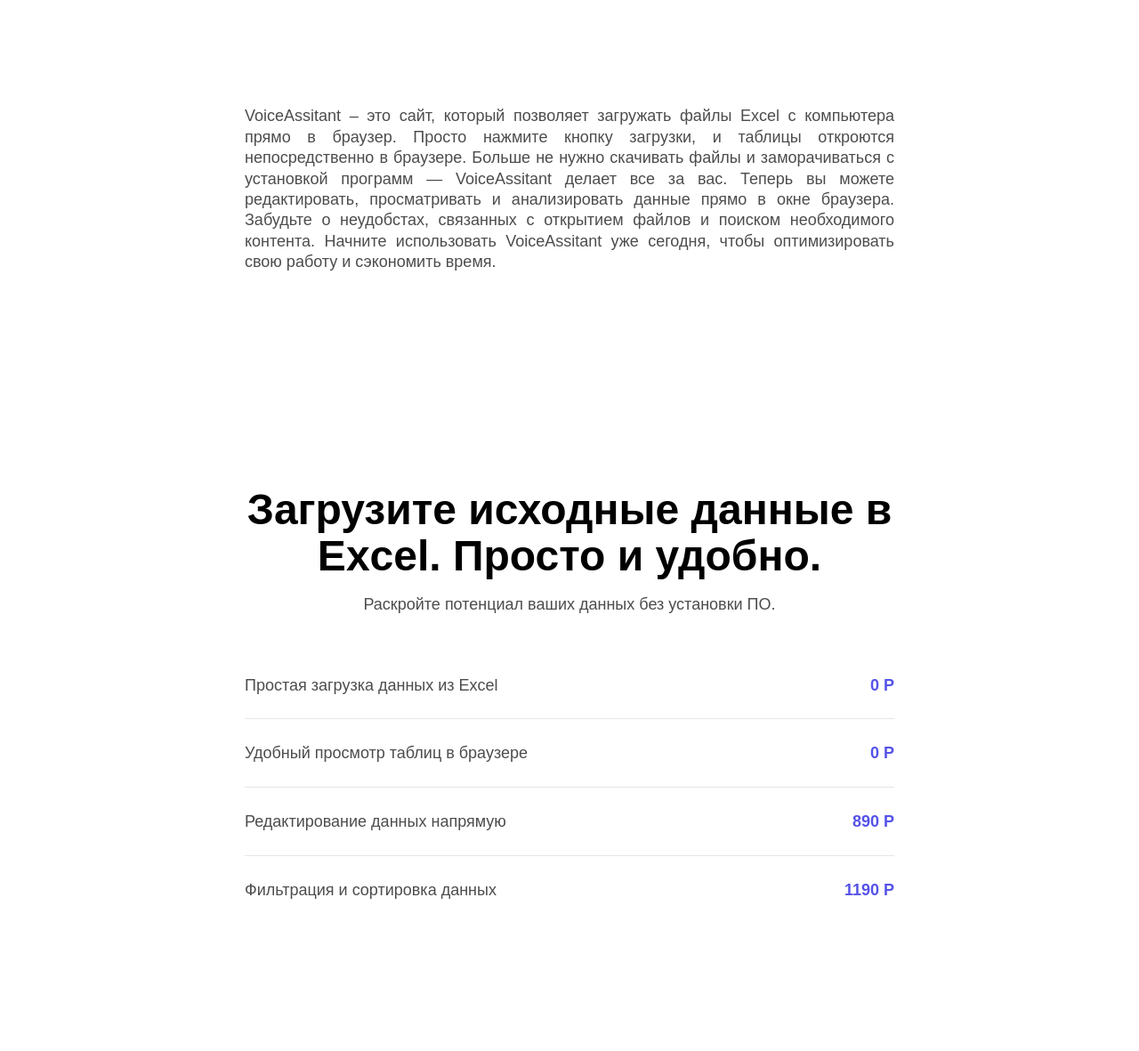
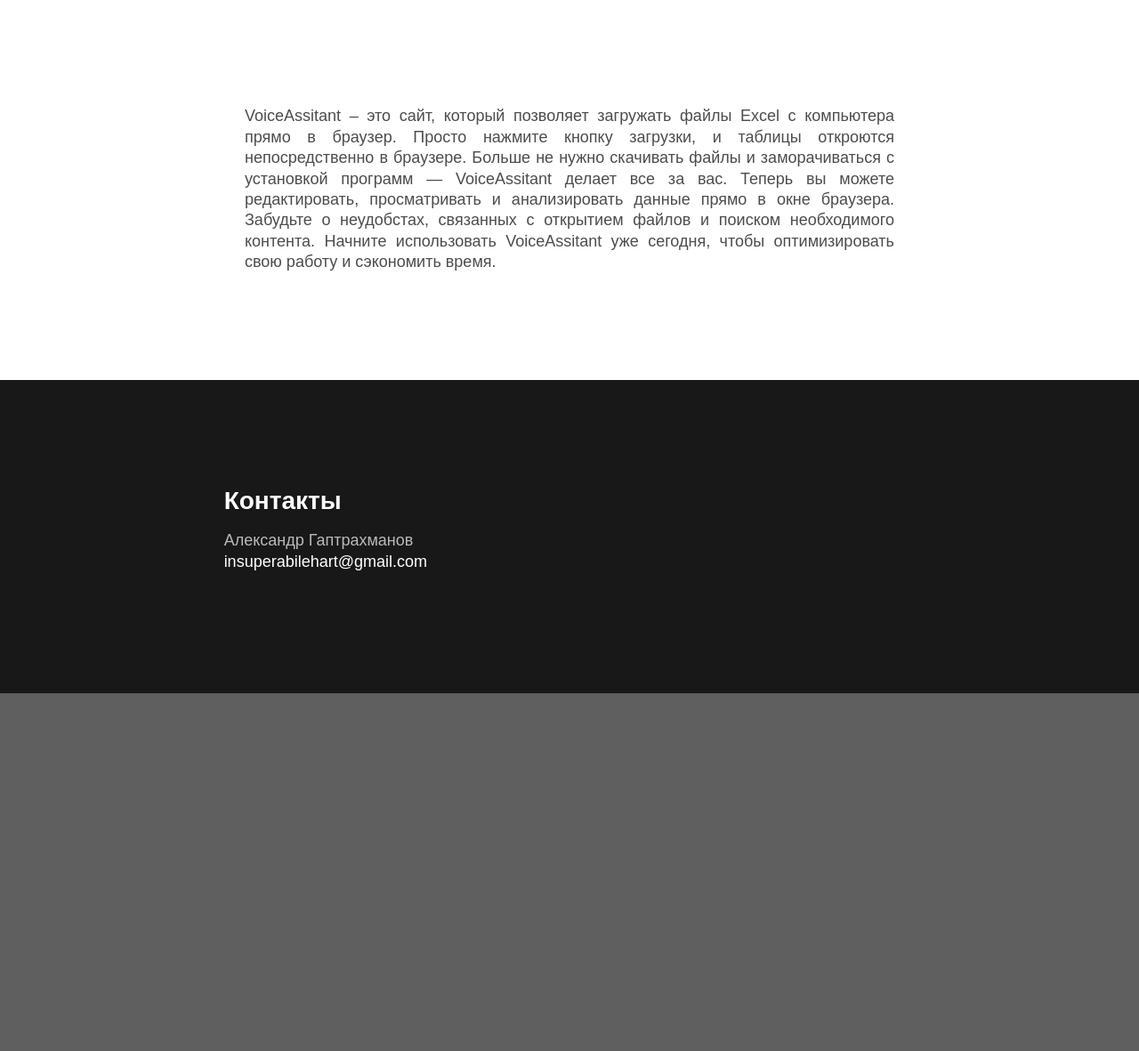
Before and after one commit to insuperabilez/web-voice-assistant, a FastAPI app: page / in a window 1280 px wide. Shown: the part 761-1942 px from the top of the page at 89% size. After the commit the page ends 1540 px from the top, so only its background shows below. Run offline with FastAPI, Linux system fonts and the light colour scheme; parts of the project's set-up code (start-up, migrations or seed data) failed here and were passed over; some web fonts are replaced.

Commit message:
fix-html

```diff
--- a/main.py
+++ b/main.py
@@ -23,7 +23,7 @@
     content = await file.read()
     global df
     df = pd.read_excel(content)
-    #table=df.to_html(classes='mystyle')
+
     table = df.to_html(classes='customers')
 
 
--- a/templates/index.html
+++ b/templates/index.html
@@ -140,44 +140,17 @@
 			</div>
 			<div id=n-31601bf2-6b27-41c9-8f36-593495c5111c class=cli-background data-design-type=background style="background: #ffffff  no-repeat 50% 50%/cover;" data-fill=true data-image=true data-video=true></div>
 		</section>
-		<section id=n-6ea58d7f-747d-4a27-a16b-458b731783a7 class="cli-block cli-services cli-block--default" data-design-type=block-wrapper data-resize=true>
-			<div id=n-563317a6-7b53-4be2-ae50-3e3806f66886 class="cli-block__content cli-grid cli-block__content--normal" data-design-type=grid data-block-content=true data-title=Блок data-design-order=1>
-				<div id=n-9f4aff56-8e35-4b45-94f5-d12e7be4ef0d class="cli-col cli-col-start__xl--3 cli-col-end__xl--11 cli-col-start__md--1 cli-col-end__md--7 cli-col-start__sm--1 cli-col-end__sm--5" data-design-type=grid-col>
-					<div id=n-cefa22ce-bdca-4105-9e2e-439a3d892d05 class="cli-block-title cli-block-title--large cli-text-center cli-text-bold" data-design-type=text data-draggable=true data-title=Заголовок data-content-order=1 data-design-order=2 data-seo=true>Загрузите исходные данные в Excel. Просто и удобно.</div>
-					<p id=n-fdeef9f8-eae7-47b4-8d0d-b777e23fb76c class="cli-block-subtitle cli-block-subtitle--middle cli-text-center cli-text-regular" data-design-type=text data-draggable=true data-title=Подзаголовок data-content-order=2 data-design-order=3>Раскройте потенциал ваших данных без установки ПО.</p>
-					<ul id=n-c735860d-fa3d-4070-bf4d-1edce0134954 class=cli-service-list data-draggable=true data-design-type=list data-title=Сервисы data-content-order=3 data-design-order=4>
-						<li id=n-022f8d09-8a99-45ca-881f-bed005671fb3 class=cli-service-list__item data-design-type=list-item>
-							<p id=n-5fb03d96-6005-44cf-afbe-fbfb7a5a6086 class="cli-service-list__item-text cli-text-regular" data-design-type=text data-title=Значение>Простая загрузка данных из Excel</p>
-							<p id=n-2a1ac0d7-fe99-43c4-8b03-cb5805c22aab class="cli-service-list__item-price cli-text-bold" data-design-type=text data-title=Цена>0 Р</p>
-							<div id=n-a505c8a8-3293-473a-adee-4f156bb8995d class=cli-service-list__item-separator data-design-type=shape data-title=Разделитель></div>
-						</li>
-						<li id=n-fc087dbc-9fdd-49ab-ae79-be232384bac7 class=cli-service-list__item data-design-type=list-item>
-							<p id=n-cff329cc-85f7-4040-acee-ec67f9a2722c class="cli-service-list__item-text cli-text-regular" data-design-type=text data-title=Значение>Удобный просмотр таблиц в браузере</p>
-							<p id=n-ec405c68-f2ec-470a-8e89-dd66b34ce28a class="cli-service-list__item-price cli-text-bold" data-design-type=text data-title=Цена>0 Р</p>
-							<div id=n-67fedbae-426d-4648-814f-0ee331589c06 class=cli-service-list__item-separator data-design-type=shape data-title=Разделитель></div>
-						</li>
-						<li id=n-1cdd6904-07e3-4742-bb5d-ad3ed030246a class=cli-service-list__item data-design-type=list-item>
-							<p id=n-dc36ff41-f532-4f03-94de-8c12e08c79fb class="cli-service-list__item-text cli-text-regular" data-design-type=text data-title=Значение>Редактирование данных напрямую</p>
-							<p id=n-84a33b26-502a-421c-8242-487dc4260ce9 class="cli-service-list__item-price cli-text-bold" data-design-type=text data-title=Цена>890 Р</p>
-							<div id=n-99675ad8-aa42-4876-b719-ea1a0b08335c class=cli-service-list__item-separator data-design-type=shape data-title=Разделитель></div>
-						</li>
-						<li id=n-f79bd4c4-2b5e-49d4-bd28-b7c308a43753 class=cli-service-list__item data-design-type=list-item>
-							<p id=n-849d7f6a-124e-4476-857b-c76854178a47 class="cli-service-list__item-text cli-text-regular" data-design-type=text data-title=Значение>Фильтрация и сортировка данных</p>
-							<p id=n-4d27981f-16d7-4e01-9671-0831daf0633d class="cli-service-list__item-price cli-text-bold" data-design-type=text data-title=Цена>1190 Р</p>
-							<div id=n-11dcf229-094b-4669-96fc-fa125967f96d class=cli-service-list__item-separator data-design-type=shape data-title=Разделитель></div>
-						</li>
-					</ul>
-				</div>
-			</div>
-			<div id=n-63237fe7-19a6-4506-85e0-6b9b64dad37c class=cli-background data-design-type=background style="background: #ffffff  no-repeat 50% 50%/cover;" data-fill=true data-image=true data-video=true></div>
-		</section>
+
 
 		<section id=n-878ff9c4-fa6e-4498-8903-3499657a5449 class="cli-block cli-map cli-block--inverse" data-design-type=block-wrapper>
 			<div id=n-a958cfb0-11b3-412b-af1f-fee3e5a16b7f class="cli-block__content cli-grid cli-block__content--full" data-design-type=grid data-block-content=true data-title=Блок data-design-order=1>
 				<div id=n-e65e7027-5ece-4159-9f78-e8eda9778fba class="cli-col cli-col-start__xl--1 cli-col-end__xl--7 cli-col-start__md--1 cli-col-end__md--7 cli-col-start__sm--1 cli-col-end__sm--5" data-design-type=grid-col>
 					<div id=n-a256da6d-5b91-47d0-bdae-ab48a0a0750a class="cli-map__content cli-map__content--left">
-						<div id=n-e6ed6d9c-0fe9-4ae0-a077-e7fd85d1399b class="cli-block-title cli-map__title cli-text-bold" data-design-type=text data-draggable=true data-title=Заголовок data-content-order=1 data-design-order=2 data-seo=true>Контакты</div><a id=n-c9e23d95-2b5c-46e1-8f3d-f7820d74b768 class=cli-map__text data-design-type=text data-draggable=true data-title=Телефон data-content-order=3 data-design-order=4 href="tel:+7 987 654-32-10"></a><a id=n-d718927d-de46-4aef-8727-76fdf5dbbf76 class=cli-map__email data-design-type=text data-draggable=true data-title=Email data-content-order=4 data-design-order=5 href=mailto:info@constructor.ru>insuperabilehart@gmail.com</a>
+						<div id=n-e6ed6d9c-0fe9-4ae0-a077-e7fd85d1399b class="cli-block-title cli-map__title cli-text-bold" data-design-type=text data-draggable=true data-title=Заголовок data-content-order=1 data-design-order=2 data-seo=true>Контакты</div>
+							<a id=n-c9e23d95-2b5c-46e1-8f3d-f7820d74b768 class=cli-map__text data-design-type=text data-draggable=true data-title=Телефон data-content-order=3 data-design-order=4 href="">Александр Гаптрахманов</a>
+								<a id=n-d718927d-de46-4aef-8727-76fdf5dbbf76 class=cli-map__email data-design-type=text data-draggable=true data-title=Email data-content-order=4 data-design-order=5 href="">insuperabilehart@gmail.com</a>
 						<div id=n-ebf83521-117f-4efa-afd4-5b04d27914f8 class=cli-map__text data-design-type=text data-draggable=true data-title=Адрес data-content-order=2 data-design-order=3></div>
+
 					</div>
 				</div>
 
```
